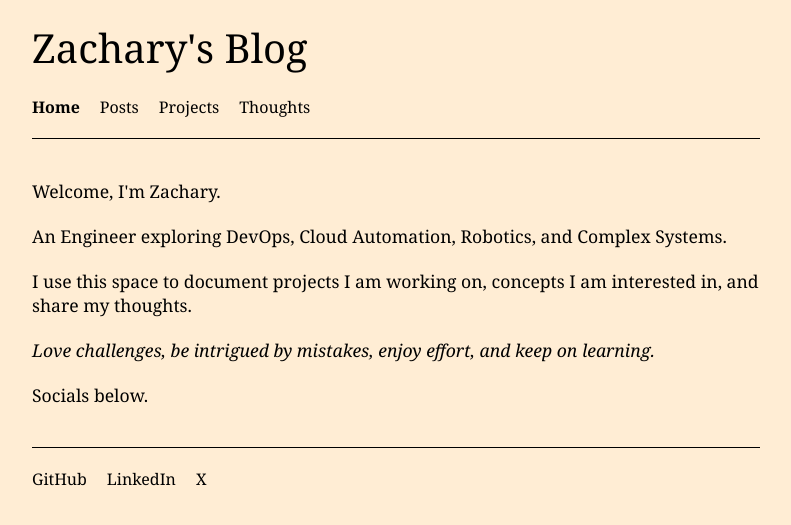
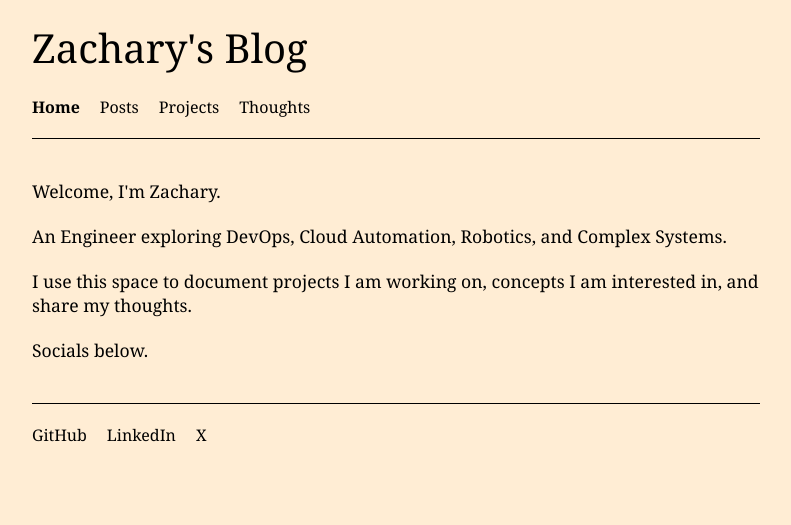
Before and after one commit to zevlo/zevlo.github.io, a Jekyll site: the page built from index.html, in a window 1280 px wide. Shown: the top 525 px of the page, without its empty margins (244-1035 px from the left). Built offline with Jekyll 4.4.1, drawn with Linux system fonts in a browser that asks for light colours.

Commit message:
Remove quote from homepage intro

```diff
--- a/index.html
+++ b/index.html
@@ -9,8 +9,6 @@ title: Home
 
     <p>I use this space to document projects I am working on, concepts I am interested in, and share my thoughts.</p>
 
-    <p><em>Love challenges, be intrigued by mistakes, enjoy effort, and keep on learning.</em></p>
-
     <p>Socials below.</p>
 </section>
 
```
